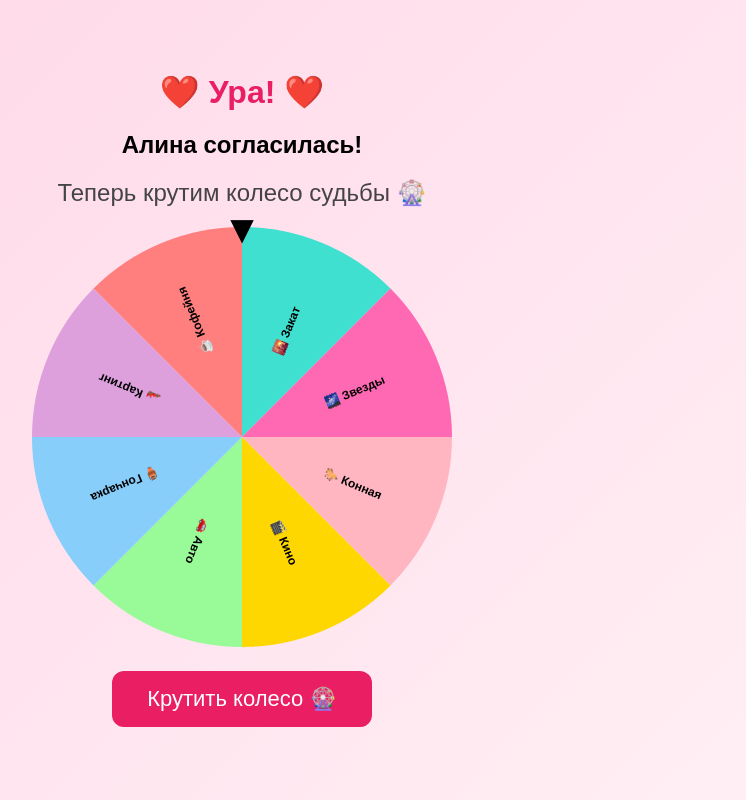
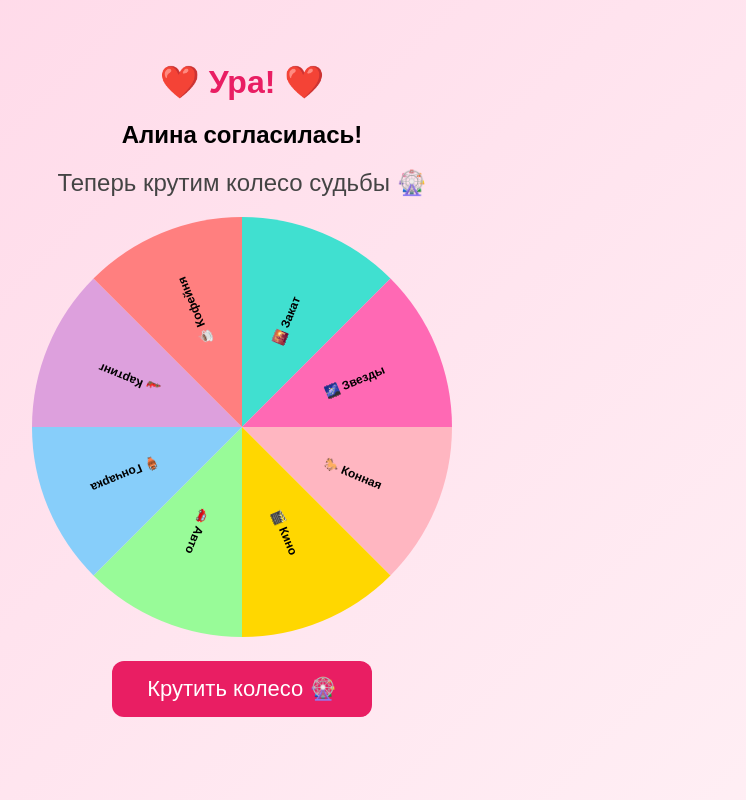
Before and after one commit to Sekay14/junerep, a plain HTML site: page index.html in a window 1280 px wide. Both pictures are taken after a click on the button "Да ❤️". Shown: the whole page, without its empty margins (398-1144 px from the left). Drawn offline with Linux system fonts and the light colour scheme.

Commit message:
Add files via upload

```diff
--- a/index.html
+++ b/index.html
@@ -51,7 +51,8 @@
 let scale=1;
 
 const phrases=[
-"Может всё-таки да? ❤️","Я почти поймал кнопку Нет 😄","Судьба намекает на Да ❤️","Я всё ещё надеюсь 🌹","Кажется кнопка Нет сломалась 😁","Подумай ещё раз ❤️"
+"Может всё-таки да? ❤️","Я почти поймал кнопку Нет 😄","Судьба намекает на Да ❤️",
+"Ну пожалуйста 😊","Я всё ещё надеюсь 🌹","Кажется кнопка Нет сломалась 😁","Подумай ещё раз ❤️"
 ];
 
 function createHearts(){
@@ -101,8 +102,8 @@
 <p>Теперь крутим колесо судьбы 🎡</p>
 
 <div style="position:relative;margin-bottom:20px;">
-<div style="position:absolute;top:-20px;left:50%;transform:translateX(-50%);font-size:40px;z-index:10;">▼</div>
-<canvas id="wheel" width="420" height="420"></canvas>
+<div style="position:relative;margin-bottom:20px;">
+    <canvas id="wheel" width="420" height="420"></canvas>
 </div>
 
 <button id="spinBtn" style="background:#e91e63;color:white;">Крутить колесо 🎡</button>
@@ -152,7 +153,6 @@
    document.getElementById("result").innerHTML=`
    <h2 style="margin-top:30px;color:#e91e63;">🌹 Наше свидание:</h2>
    <p style="font-size:32px;font-weight:bold;margin-top:15px;">${selected}</p>
-
 <div style="
 margin-top:25px;
 padding:20px;
@@ -187,7 +187,6 @@
 </p>
 
 </div>
-
 `;
  },5000);
 });
```
